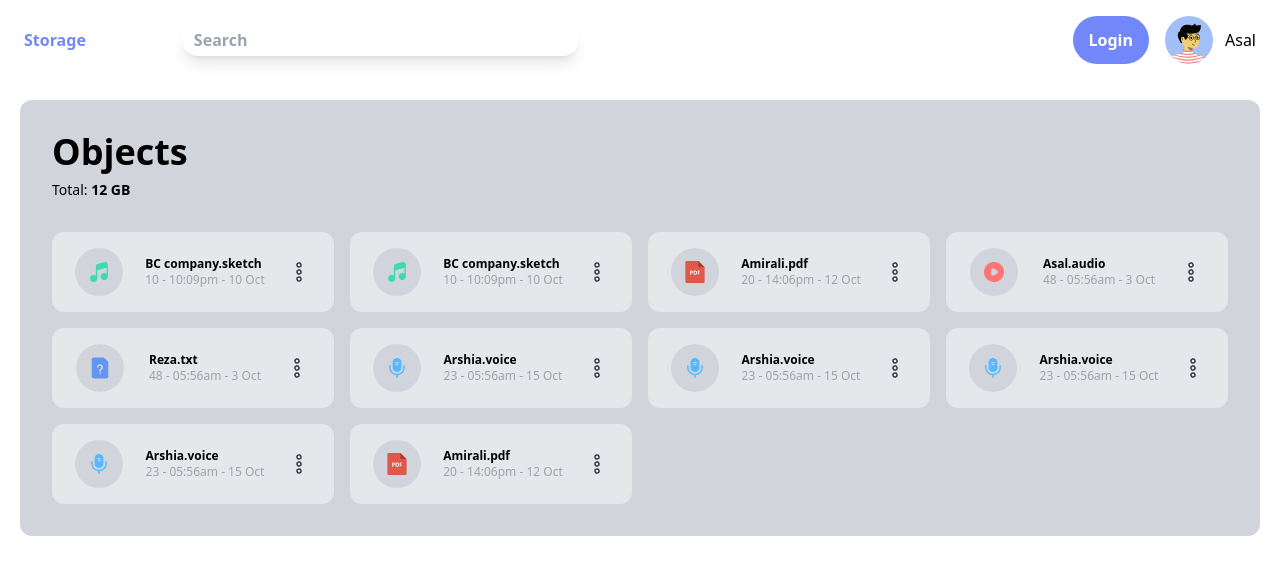
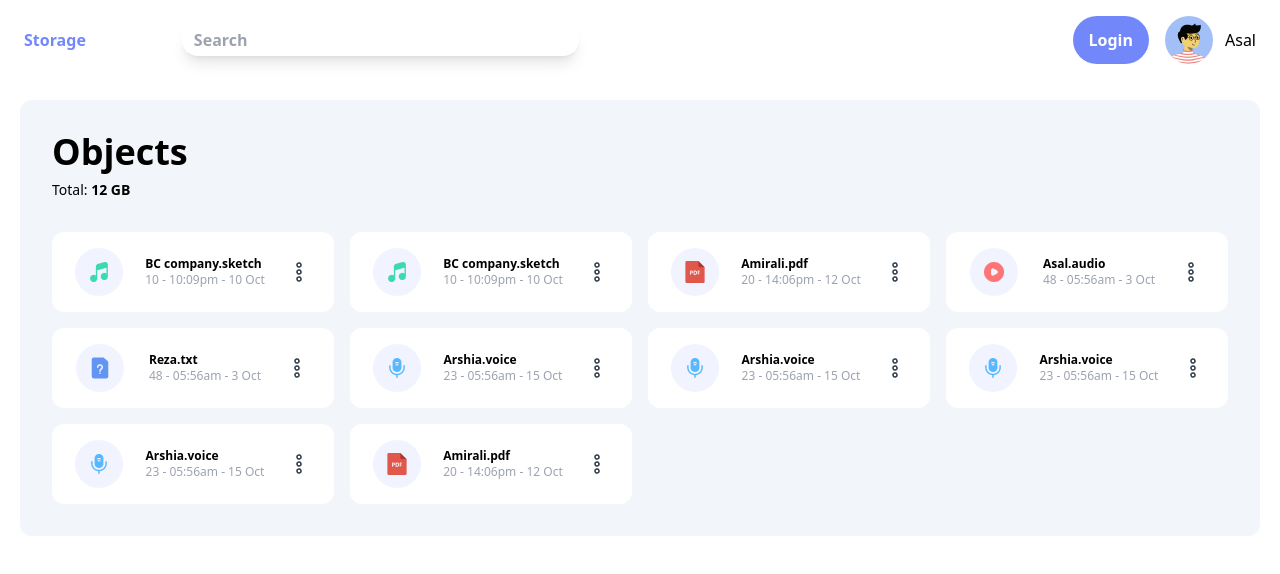
Before and after one commit to liAmirali/UIWeb-final-project-front, a Vue app: page / in a window 1280 px wide. Shown: the top 574 px of the page. Built offline with nearby package versions, Linux system fonts and the light colour scheme.

Commit message:
Tweak some colors

```diff
--- a/src/components/modules/objects/ObjectCard.vue
+++ b/src/components/modules/objects/ObjectCard.vue
@@ -1,6 +1,6 @@
 <template>
-  <div class="flex h-20 bg-gray-200 rounded-xl justify-evenly items-center">
-    <div class="rounded-full bg-gray-300 size-12 flex items-center justify-center">
+  <div class="flex h-20 bg-white rounded-xl justify-evenly items-center">
+    <div class="rounded-full bg-cornflower-blue-400/10 size-12 flex items-center justify-center">
       <img v-if="fileType === 'music'" src="../../../assets/icons/Logo/Music.png" alt="" />
       <img v-if="fileType === 'others'" src="../../../assets/icons/Logo/Others.png" alt="" />
       <img v-if="fileType === 'voice'" src="../../../assets/icons/Logo/Voice.png" alt="" />
--- a/src/components/modules/objects/ObjectContainer.vue
+++ b/src/components/modules/objects/ObjectContainer.vue
@@ -1,5 +1,5 @@
 <template>
-  <div class="bg-gray-300 my-5 mx-5 rounded-xl py-8 px-8 space-y-8">
+  <div class="bg-catskill-white my-5 mx-5 rounded-xl py-8 px-8 space-y-8">
     <div className="space-y-2">
       <h1 class="text-4xl font-bold">Objects</h1>
       <p class="text-sm">Total: <span class="font-bold">12 GB</span></p>
```
